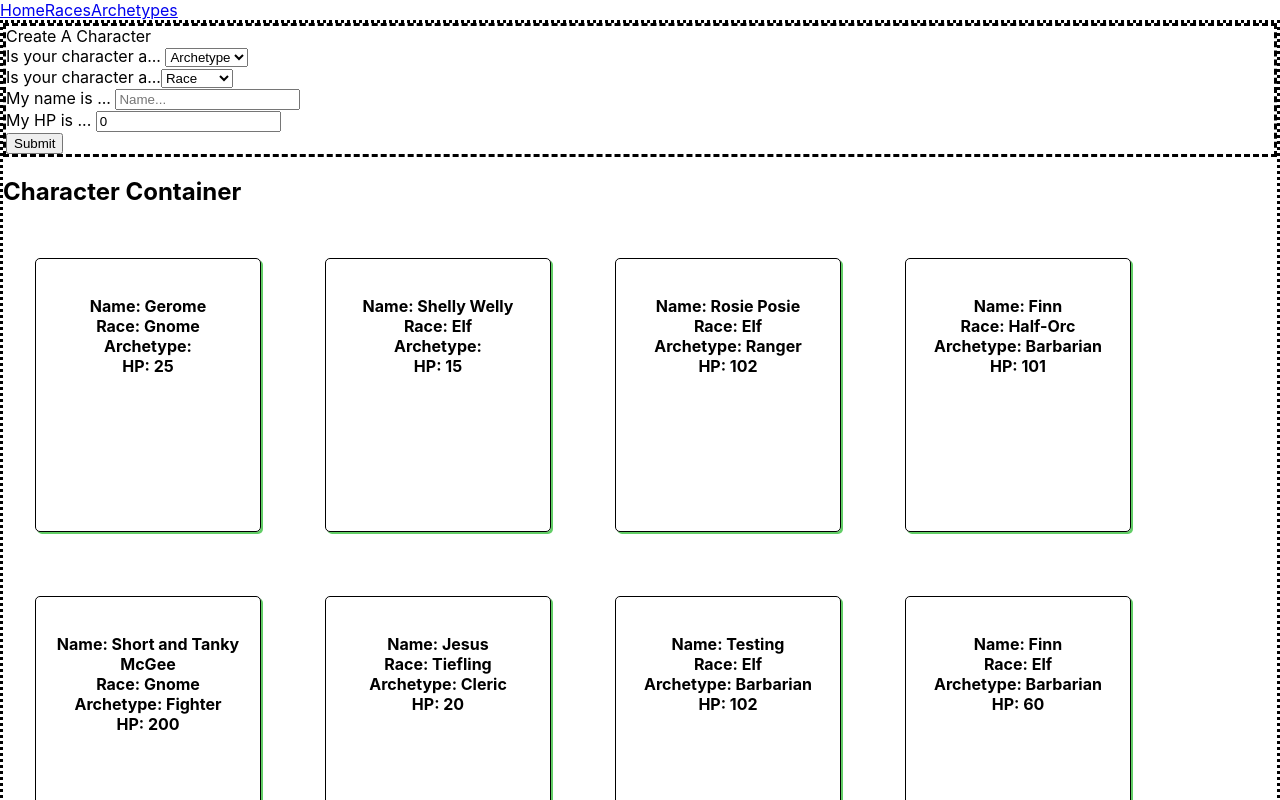
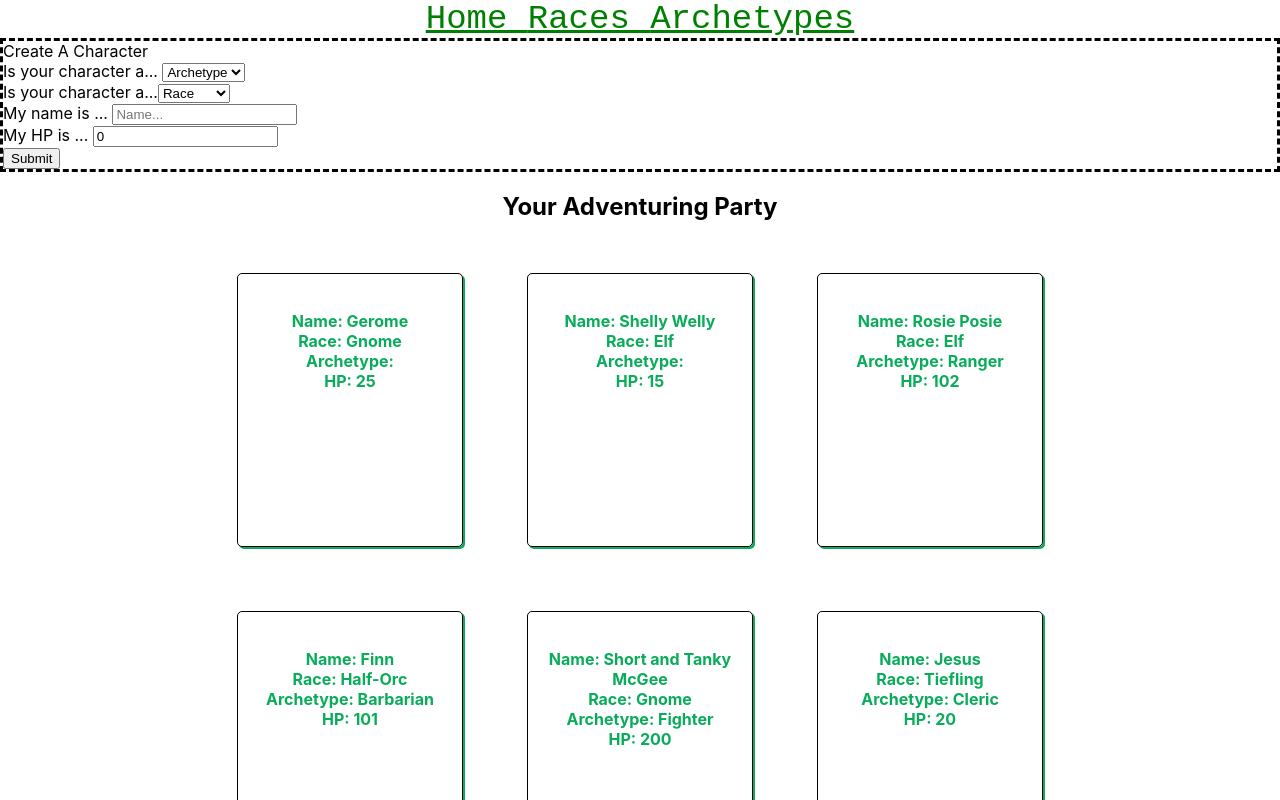
Before and after one commit to slopez421/character-creator, a React (Create React App) app: page /home in a window 1280 px wide. Shown: the top 800 px of the page. Built offline with nearby package versions, Linux system fonts and the light colour scheme; data requests are answered from the project's data file.

Commit message:
added styling to links

```diff
--- a/db.json
+++ b/db.json
@@ -62,6 +62,13 @@
       "race": "Elf",
       "archetype": "Cleric",
       "id": 9
+    },
+    {
+      "name": "Whitney",
+      "hp": "200",
+      "race": "Elf",
+      "archetype": "Ranger",
+      "id": 10
     }
   ]
 }
--- a/src/App.css
+++ b/src/App.css
@@ -26,10 +26,6 @@ form {
   border-style: dashed;
 }
 
-.home {
-  border-style: dotted;
-}
-
 .card {
   text-align: center;
   border: black solid 1px;
@@ -38,6 +34,32 @@ form {
   height: 15rem;
   display: inline-grid;
   margin: 2rem 2rem;
-  box-shadow: 2px 2px rgb(99, 206, 103);
+  color: #09ac5a;
+  box-shadow: 2px 2px #09ac5a;
   border-radius: 5px;
 }
+
+nav {
+  text-align: center;
+  font-family:'Courier New', Courier, monospace;
+  font-size: 34px;
+}
+
+a {
+  color: green;
+}
+
+a:visited {
+  color: #09ac5a;
+}
+
+a:hover {
+  color: rgb(9, 77, 3);
+}
+
+.container {
+  text-align: center;
+  margin: auto;
+  padding-left: 15%;
+  padding-right: 15%;
+}
--- a/src/components/CharacterContainer.js
+++ b/src/components/CharacterContainer.js
@@ -4,7 +4,7 @@ import Card from "./Card";
 function CharacterContainer({characters}) {
 
 return <div className="container">
-    <h2>Character Container</h2>
+    <h2>Your Adventuring Party</h2>
     {characters.map((character) => {
         return <Card key={character.id} character={character} />
     })}
--- a/src/components/NavBar.js
+++ b/src/components/NavBar.js
@@ -4,9 +4,9 @@ import { NavLink } from 'react-router-dom';
 function NavBar() {
     return (
         <nav>
-            <NavLink exact to="/home">Home</NavLink>
-            <NavLink to="/races">Races</NavLink>
-            <NavLink to="/archetypes">Archetypes</NavLink>
+            <NavLink exact to="/home"> Home </NavLink>
+            <NavLink to="/races"> Races </NavLink>
+            <NavLink to="/archetypes"> Archetypes </NavLink>
         </nav>
     )
 }
--- a/src/components/Races.js
+++ b/src/components/Races.js
@@ -64,8 +64,6 @@ useEffect(() => {
         <p>Size: {tiefling.size}</p>
         {tiefling.size_description}
         <p>Languages: {tiefling.language_desc}</p>
-
-
     </div>
 }
 
```
